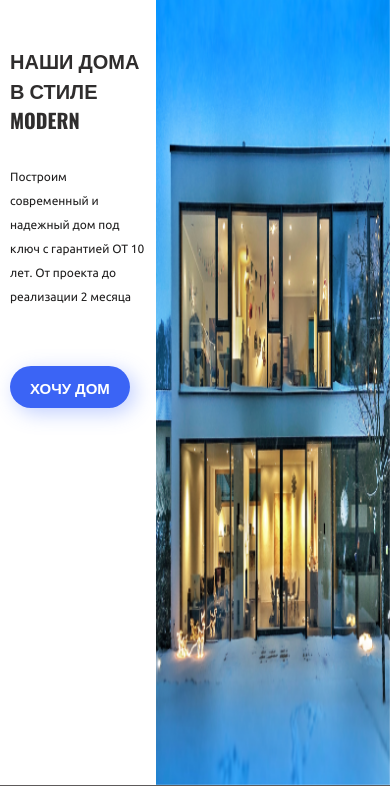
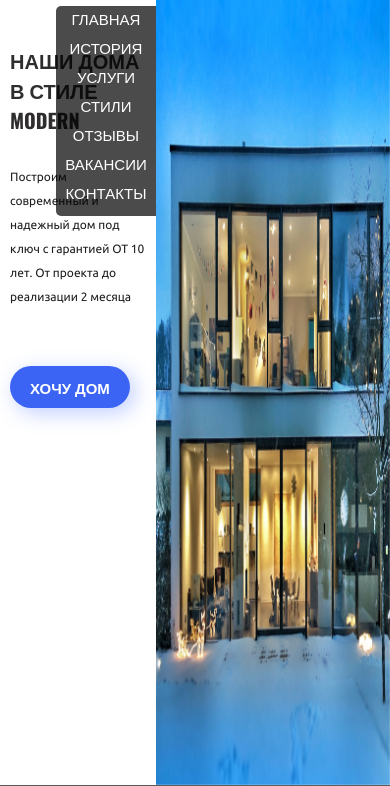
Before and after one commit to baksterone/diplom, a plain HTML site: page index.html in a window 390 px wide. Both pictures are taken after a click on the element 131 px from the left and 40 px from the top of the page. Shown: the part 58-844 px from the top of the page. Drawn offline with nearby package versions, Linux system fonts and the light colour scheme.

Commit message:
add burger

```diff
--- a/css/style.css
+++ b/css/style.css
@@ -123,28 +123,26 @@ header {
     transition: 0.3s;
 }
 
-.main-page .menu-clone{
+.menu-clone{
     display: none;
-    margin-right: 48px;
-    margin-left: 47px;
 }
 
-.main-page .menu-clone ul{
+.menu-clone ul{
     display: flex;
     flex-direction: column;
 }
 
-.main-page .menu-clone ul li{
-    margin-bottom: 25%;
+.menu-clone ul li{
+    margin-bottom: 5%;
     transition: 0.3s;
 }
 
-.main-page .menu-clone ul li a{
+.menu-clone ul li a{
     text-decoration: none;
     text-transform: uppercase;
     font-weight: 500;
     font-size: 15px;
-    color: #141414;
+    color: #fff;
 }
 
 .menu-clone ul li:hover a, .menu-clone ul li a:focus{
@@ -857,21 +855,20 @@ footer{
         margin: 3px;
         background-color: #2f2d2d;
     }
-    .main-page .menu-clone{
-        display: none;
+    .menu-clone{
         position: absolute;
+        text-align: center;
         right: 0;
         top: 64px;
-        transition: 5s;
-        background-color: rgb(243,129,129);
+        background-color: rgb(0,0,0);
         border-radius: 5px 0 0 5px;
-        height: 250px;
+        height: 210px;
+        width: 100px;
         z-index: 2;
-        opacity: 0.8;
+        opacity: 0.7;
     }
     .menu-clone ul{
         flex-direction: column;
-        line-height: 35px;
         font-weight: bold;
     }
     .show{
```
